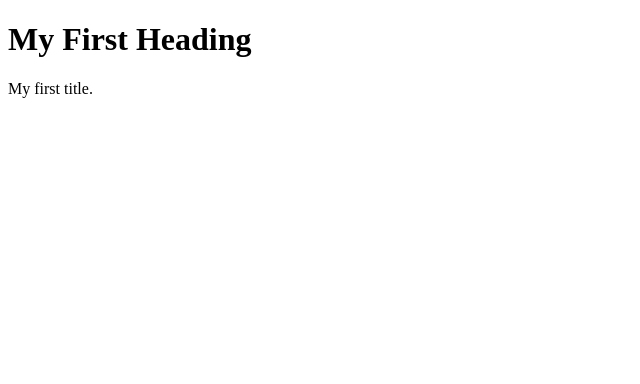
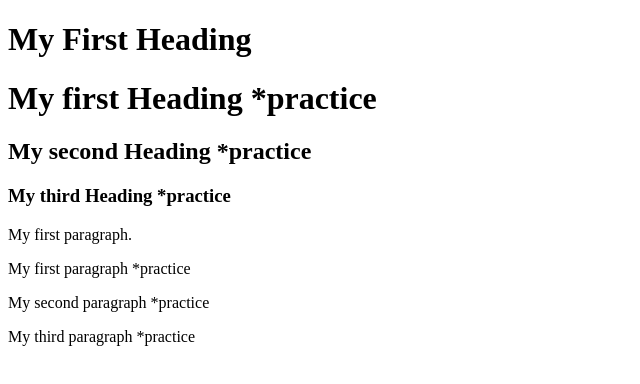
Before and after one commit to kananilehua/introToHtml, a plain HTML site: page Index.html in a window 1280 px wide. Shown: the whole page, without its empty margins (0-640 px from the left). Drawn offline with Linux system fonts and the light colour scheme.

Commit message:
My assignments on making 3 headings and 3 paragraghs

```diff
--- a/Index.html
+++ b/Index.html
@@ -2,6 +2,12 @@
 <html>
     <body>
         <h1>My First Heading</h1>
-        <p>My first title.</p>
+        <h1>My first Heading *practice</h1>
+        <h2>My second Heading *practice</h2>
+        <h3>My third Heading *practice</h3>
+        <p>My first paragraph.</p>
+        <p>My first paragraph *practice</p>
+        <p>My second paragraph *practice</p>
+        <p>My third paragraph *practice</p>
     </body>
 </html>
```
